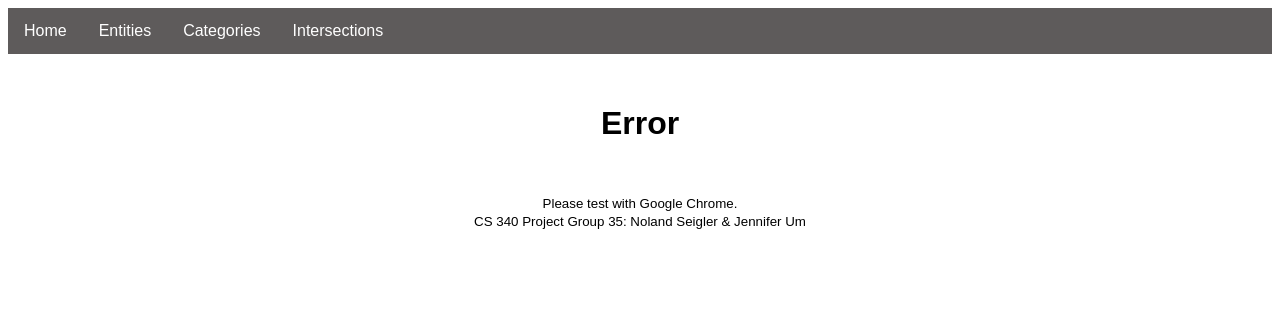
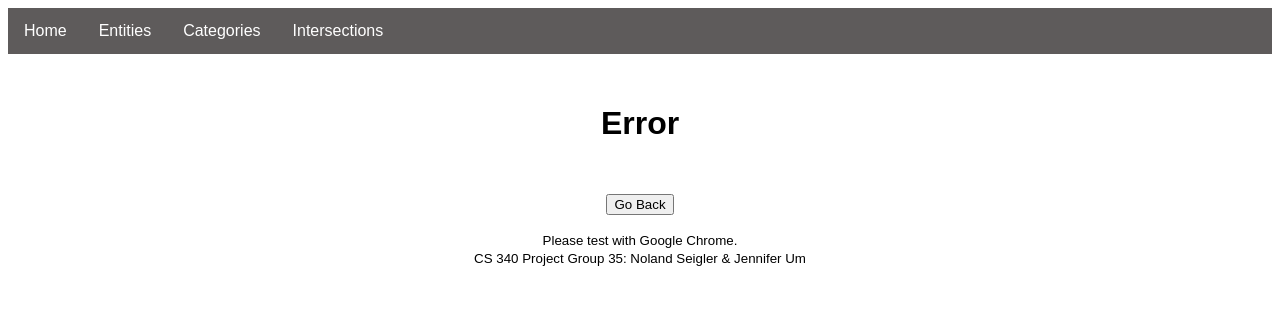
Before and after one commit to nolandseigler/osu-cs340-project, a FastAPI app: page /error in a window 1280 px wide. Shown: the top 314 px of the page. Run offline with FastAPI, Linux system fonts and the light colour scheme.

Commit message:
add go back button

```diff
--- a/what_the_fec/templates/error/error.j2
+++ b/what_the_fec/templates/error/error.j2
@@ -9,4 +9,8 @@
 
     {{error_message}}
 
+    <div class="text-center" style="text-align: center;">
+        <button onclick="history.back()">Go Back</button>
+    </div>
+
 {% endblock %}
```
